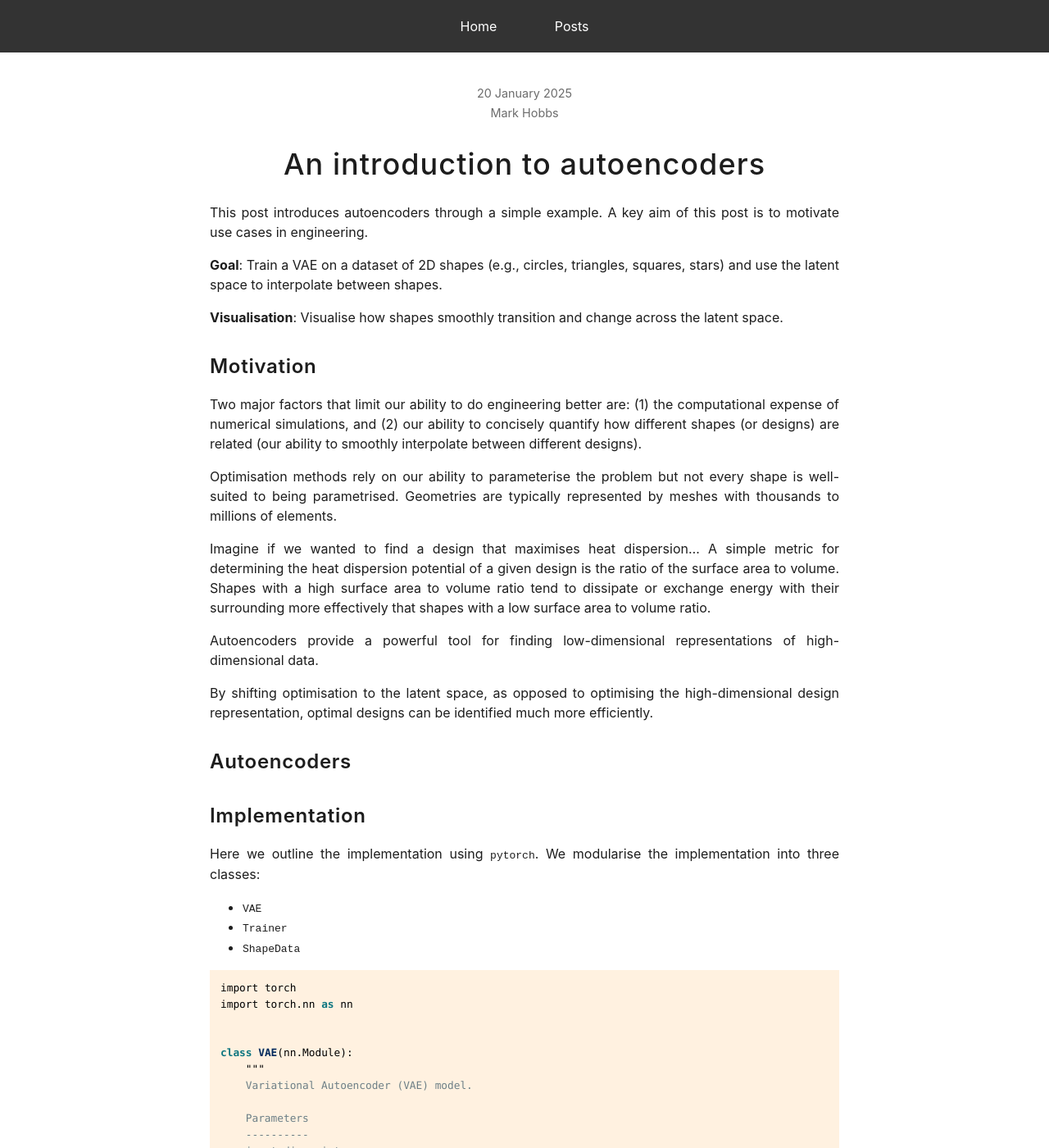
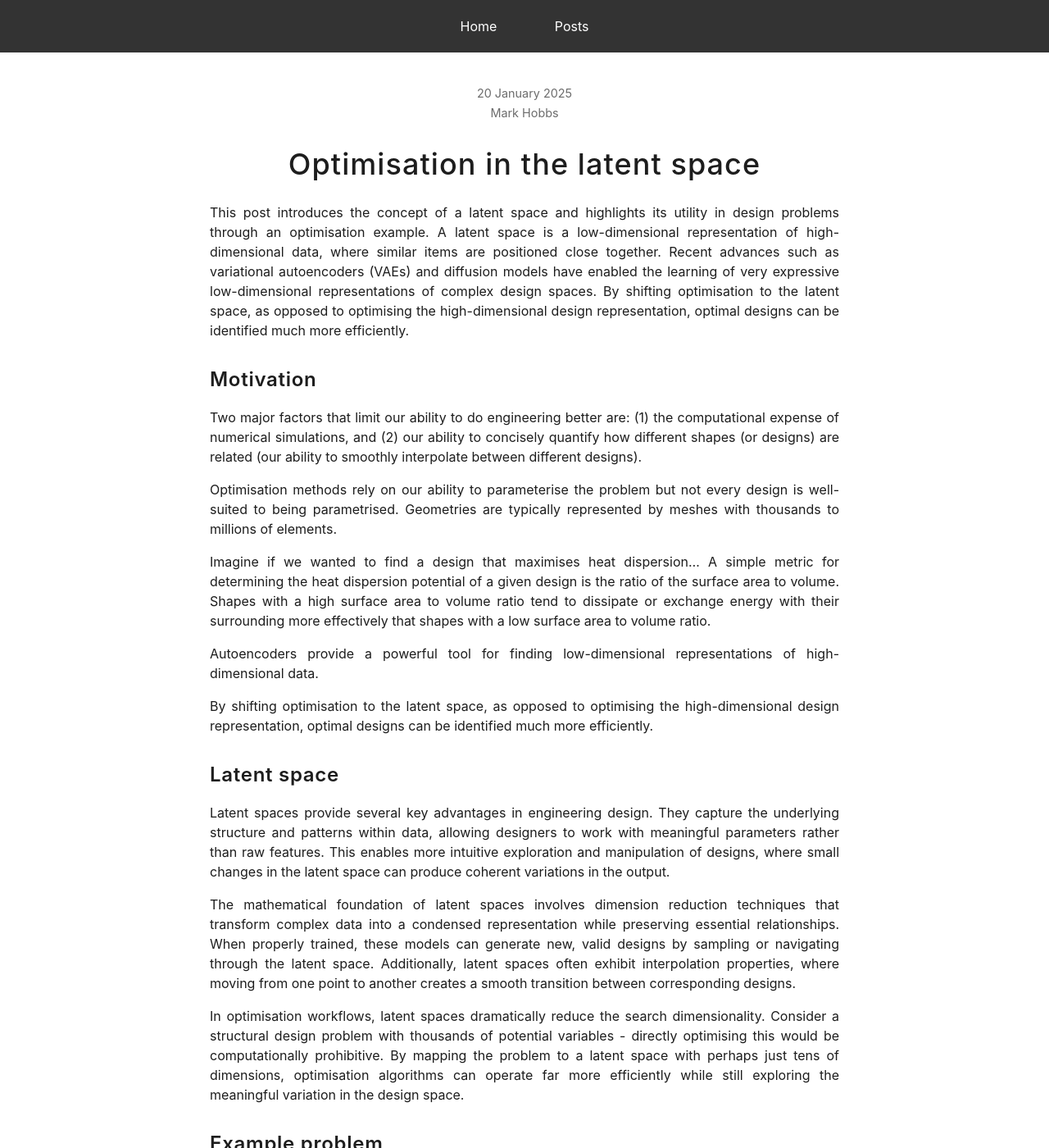
Before and after one commit to mark-hobbs/mark-hobbs.github.io, a Jekyll site: the page built from _posts/2025-01-20-latent-space.md, in a window 1280 px wide and 1400 px high. Shown: the whole window at 82% size. Built offline with Jekyll 4.4.1, drawn with Linux system fonts in a browser that asks for light colours.

Commit message:
Rename: autoencoders -> latent space

```diff
--- a/_posts/2025-01-20-autoencoders.md
+++ b/_posts/2025-01-20-latent-space.md
@@ -1,27 +1,37 @@
 ---
 layout: post
 author: Mark Hobbs
-title: An introduction to autoencoders
+title: Optimisation in the latent space
 draft: True
 ---
 
-This post introduces autoencoders through a simple example. A key aim of this post is to motivate use cases in engineering.
-
-**Goal**: Train a VAE on a dataset of 2D shapes (e.g., circles, triangles, squares, stars) and use the latent space to interpolate between shapes.
-
-**Visualisation**: Visualise how shapes smoothly transition and change across the latent space.
+This post introduces the concept of a latent space and highlights its utility in design problems through an optimisation example. A latent space is a low-dimensional representation of high-dimensional data, where similar items are positioned close together. Recent advances such as variational autoencoders (VAEs) and diffusion models have enabled the learning of very expressive low-dimensional representations of complex design spaces. By shifting optimisation to the latent space, as opposed to optimising the high-dimensional design representation, optimal designs can be identified much more efficiently.
 
 ## Motivation
 
 Two major factors that limit our ability to do engineering better are: (1) the computational expense of numerical simulations, and (2) our ability to concisely quantify how different shapes (or designs) are related (our ability to smoothly interpolate between different designs).
 
-Optimisation methods rely on our ability to parameterise the problem but not every shape is well-suited to being parametrised. Geometries are typically represented by meshes with thousands to millions of elements.
+Optimisation methods rely on our ability to parameterise the problem but not every design is well-suited to being parametrised. Geometries are typically represented by meshes with thousands to millions of elements.
 
 Imagine if we wanted to find a design that maximises heat dispersion... A simple metric for determining the heat dispersion potential of a given design is the ratio of the surface area to volume. Shapes with a high surface area to volume ratio tend to dissipate or exchange energy with their surrounding more effectively that shapes with a low surface area to volume ratio.
 
 Autoencoders provide a powerful tool for finding low-dimensional representations of high-dimensional data.
 
 By shifting optimisation to the latent space, as opposed to optimising the high-dimensional design representation, optimal designs can be identified much more efficiently.
+
+## Latent space
+
+Latent spaces provide several key advantages in engineering design. They capture the underlying structure and patterns within data, allowing designers to work with meaningful parameters rather than raw features. This enables more intuitive exploration and manipulation of designs, where small changes in the latent space can produce coherent variations in the output.
+
+The mathematical foundation of latent spaces involves dimension reduction techniques that transform complex data into a condensed representation while preserving essential relationships. When properly trained, these models can generate new, valid designs by sampling or navigating through the latent space. Additionally, latent spaces often exhibit interpolation properties, where moving from one point to another creates a smooth transition between corresponding designs.
+
+In optimisation workflows, latent spaces dramatically reduce the search dimensionality. Consider a structural design problem with thousands of potential variables - directly optimising this would be computationally prohibitive. By mapping the problem to a latent space with perhaps just tens of dimensions, optimisation algorithms can operate far more efficiently while still exploring the meaningful variation in the design space.
+
+## Example problem
+
+**Goal**: Train a VAE on a dataset of 2D shapes (e.g., circles, triangles, squares, stars) and use the latent space to interpolate between shapes.
+
+**Visualisation**: Visualise how shapes smoothly transition and change across the latent space.
 
 ## Autoencoders
 
```
